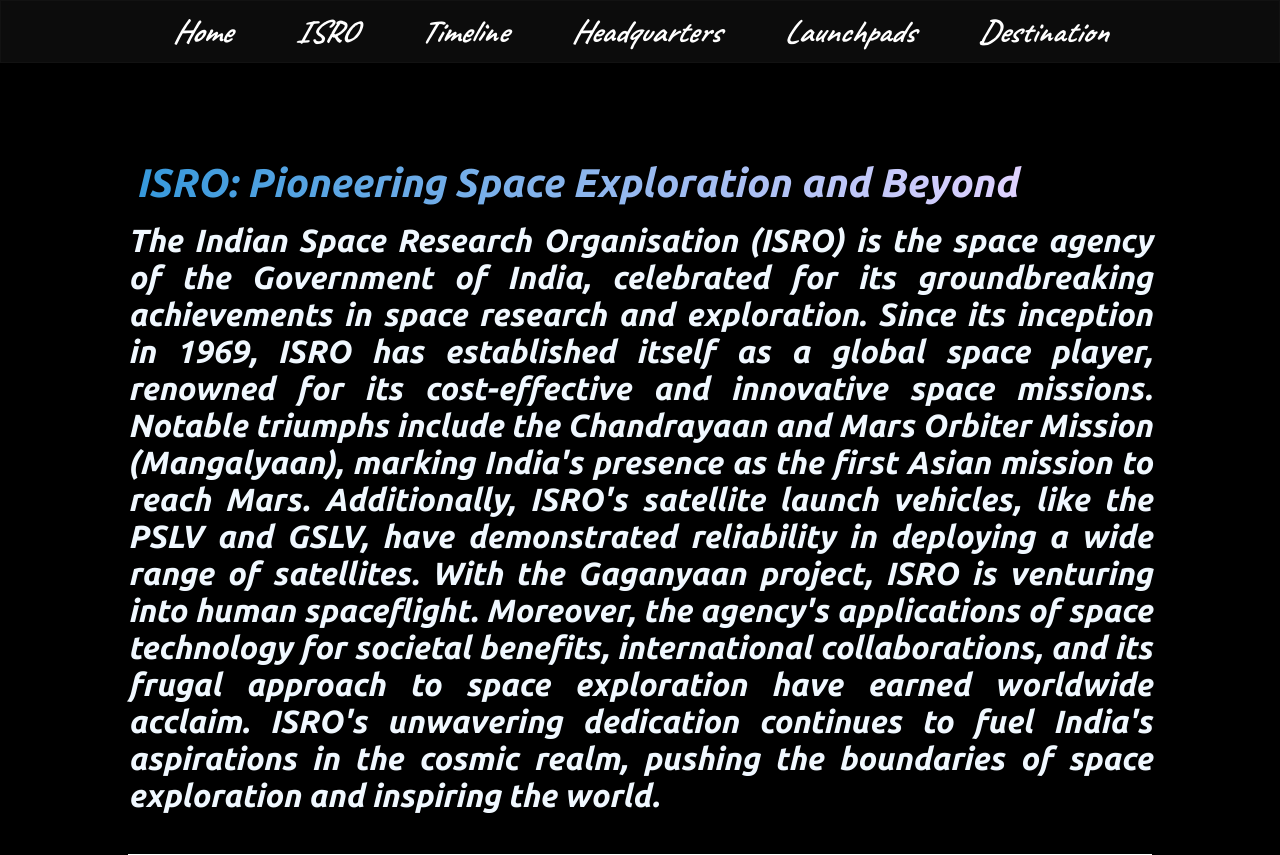
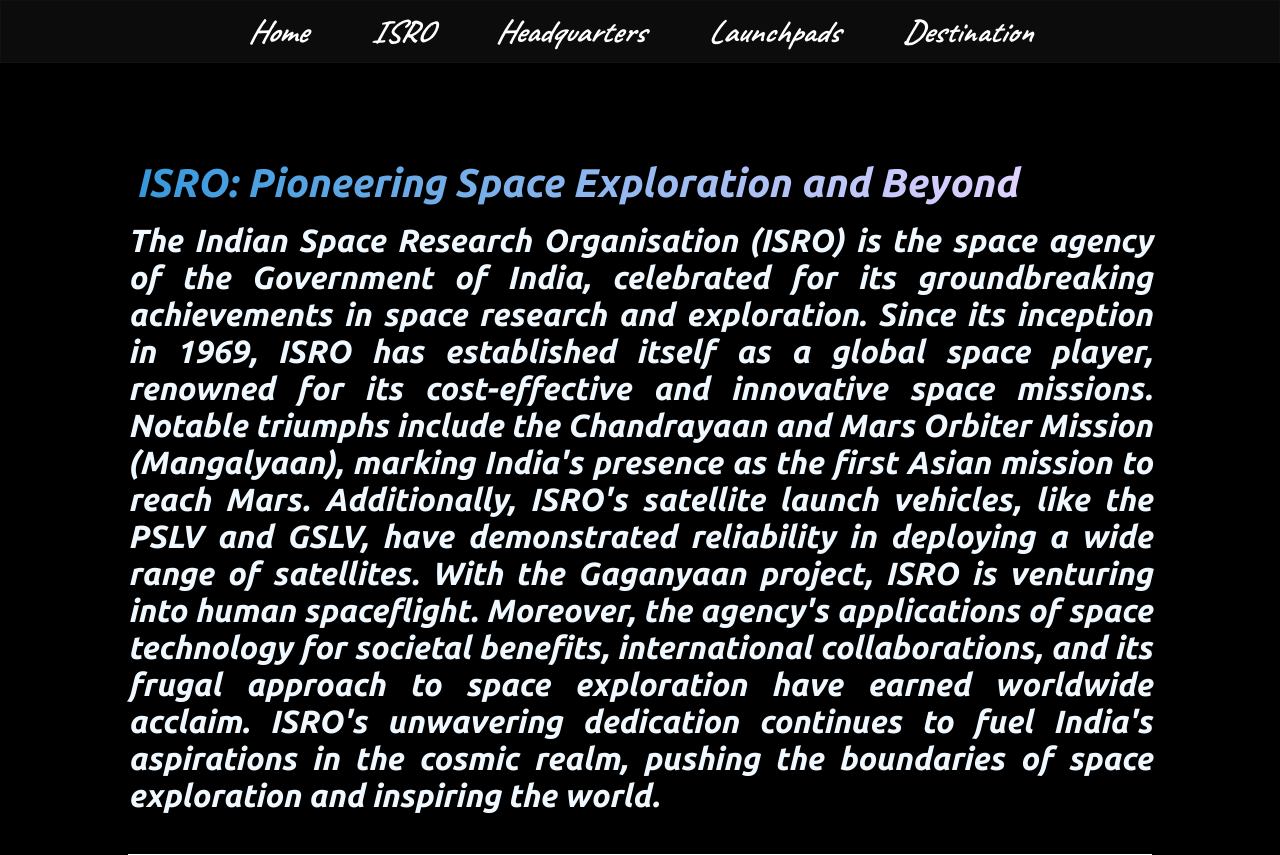
Before and after one commit to Ishaan-Malhotra90/space, a plain HTML site: page isro.html in a window 1280 px wide. Drawn offline with Linux system fonts and the light colour scheme; a web font is replaced by a local one.

Commit message:
Update isro.html

```diff
--- a/isro.html
+++ b/isro.html
@@ -9,7 +9,6 @@
     <ul class="navlinks">
         <li><a href="index.html">Home</a></li>
       <li><a href="#" onclick="showBlackholes()">ISRO</a></li>
-      <li><a href="#" onclick="showtopic('timeline-content')">Timeline</a></li>
       <li><a href="#" onclick="showtopic('types-content')">Headquarters</a></li>
       <li><a href="#" onclick="showtopic('launchpads-content')">Launchpads</a></li>
       <li><a href="space.html">Destination</a></li>
```
